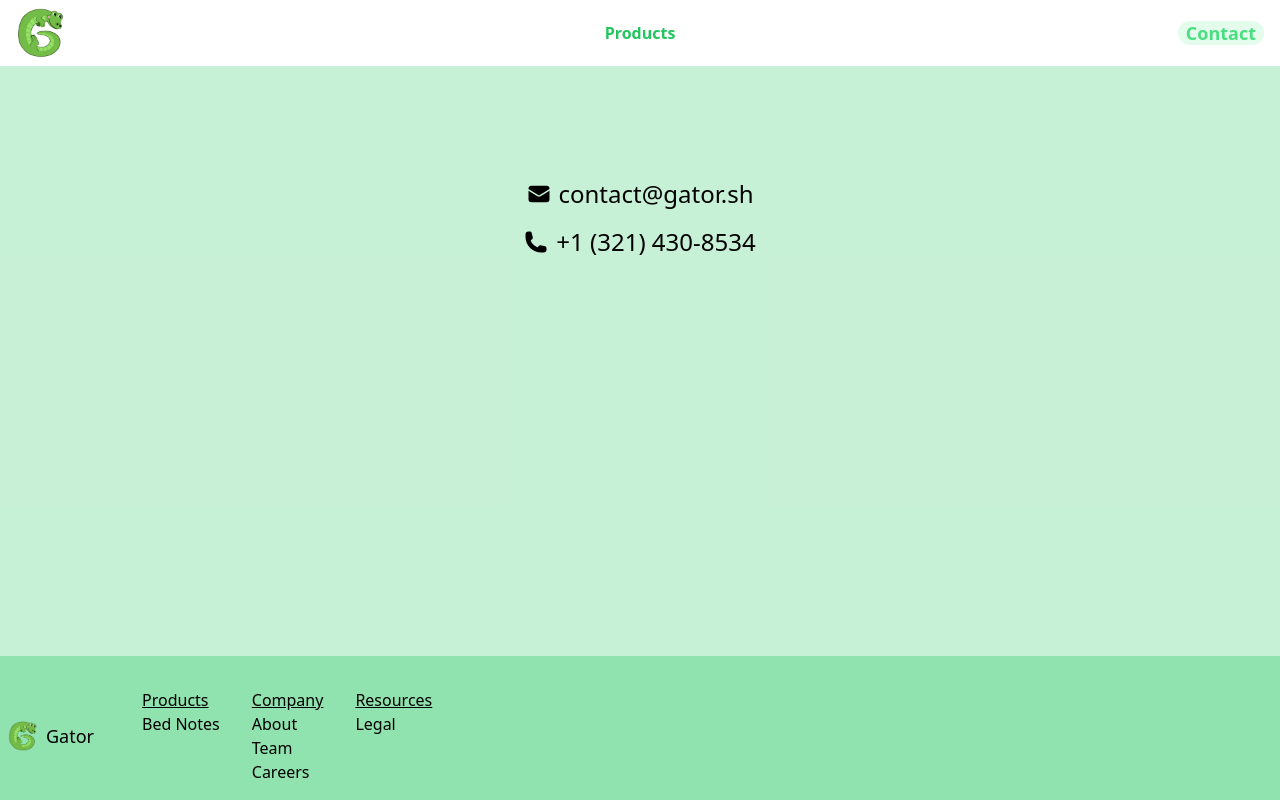
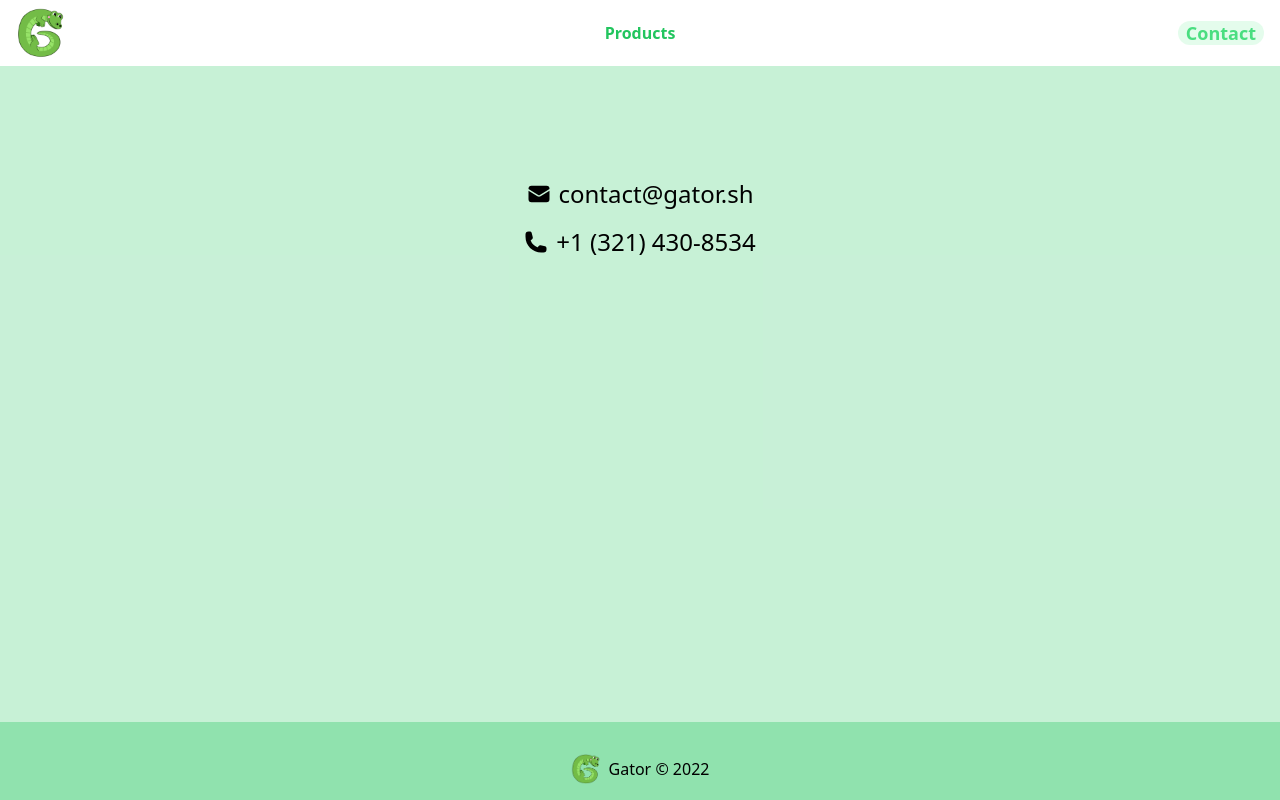
Before and after one commit to gator/gator, a Next.js app: page /contact in a window 1280 px wide. Built offline with nearby package versions, Linux system fonts and the light colour scheme.

Commit message:
temp footer

```diff
--- a/components/footer.tsx
+++ b/components/footer.tsx
@@ -4,14 +4,18 @@ import Image from 'next/image'
 
 const Footer: FC = () => {
   return (
-    <footer className='flex px-2 pt-8 pb-4 space-x-12 bg-green-500/50'>
-      <div className='flex items-center'>
+    <footer className='flex items-center justify-center flex-grow px-2 pt-8 pb-4 space-x-12 bg-green-500/50'>
+      <div className='flex items-center space-x-2'>
+        <Image alt='Gator Logo' src='/Alligator2.png' width={30} height={30} />
+        <p>Gator &copy; 2022</p>
+      </div>
+      {/* <div className='flex items-center'>
         <Image alt='Gator Logo' src='/Alligator2.png' width={30} height={30} />
         <h1 className='ml-2 text-lg'>Gator</h1>
-      </div>
+      </div> */}
 
-      <nav className='flex space-x-8'>
-        <ul>
+      {/* <nav className='flex space-x-8'> */}
+        {/* <ul>
           <h1 className='underline'>Products</h1>
           <li>
             <Link href='https://bednotes.gator.sh'>
@@ -20,9 +24,9 @@ const Footer: FC = () => {
               </a>
             </Link>
           </li>
-        </ul>
+        </ul> */}
 
-        <ul>
+        {/* <ul>
           <h1 className='underline'>Company</h1>
           <li>
             <Link href='#'>
@@ -56,8 +60,8 @@ const Footer: FC = () => {
               </a>
             </Link>
           </li>
-        </ul>
-      </nav>
+        </ul> */}
+      {/* </nav> */}
     </footer>
   )
 }
```
